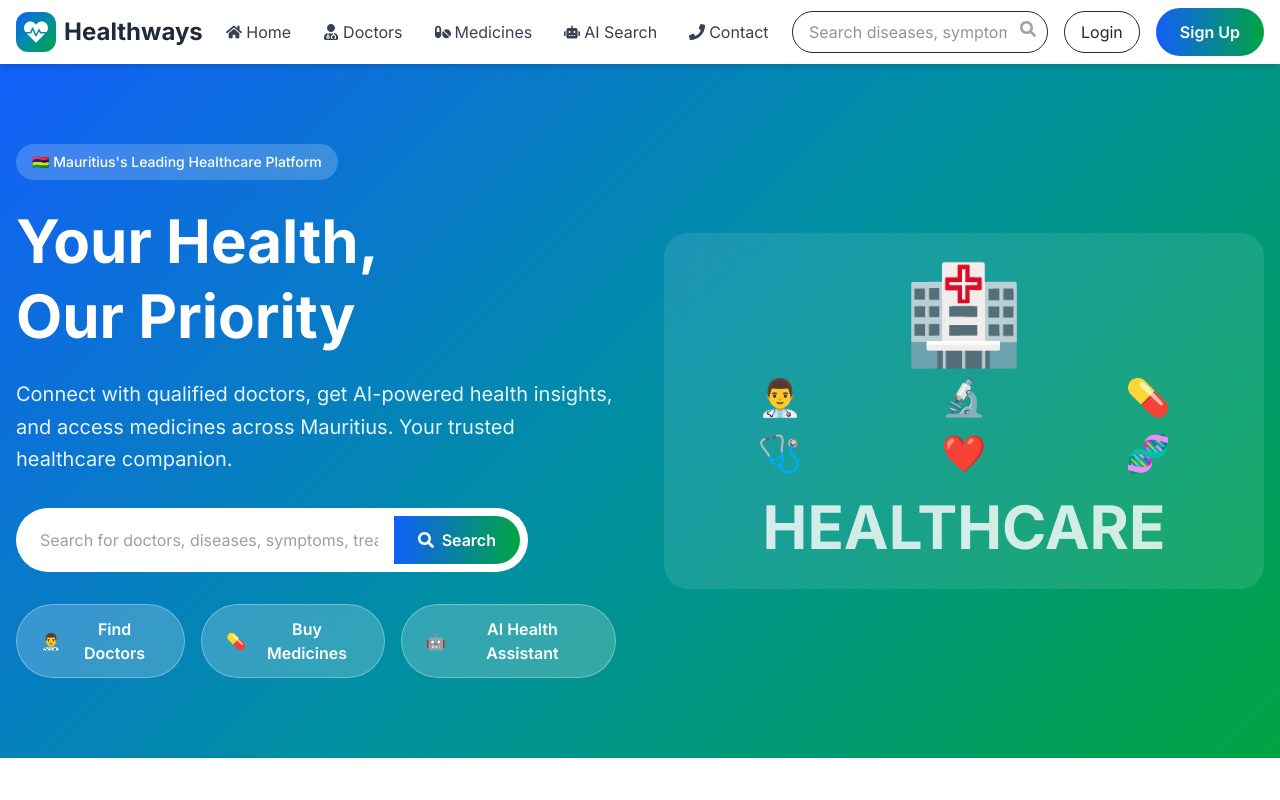
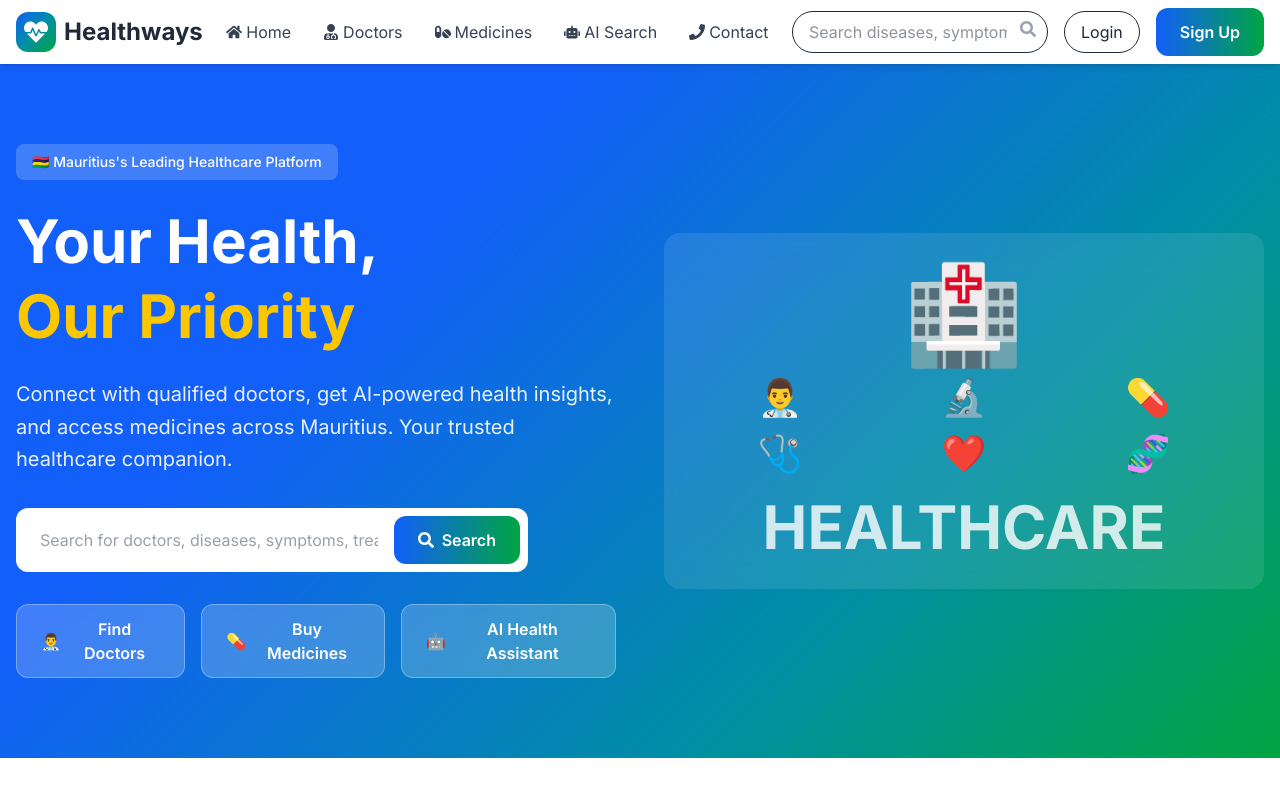
Before and after one commit to guillaume1146/healthways-typescript, a Next.js app: page / in a window 1280 px wide. Shown: the top 800 px of the page. Built offline with nearby package versions, Linux system fonts and the light colour scheme.

Commit message:
improve gradient

```diff
--- a/app/doctors/page.tsx
+++ b/app/doctors/page.tsx
@@ -4,7 +4,7 @@
 import PageHeader from '@/components/shared/PageHeader'
 import EmptyState from '@/components/shared/EmptyState'
 import ProfessionalBanner from '@/components/shared/ProfessionalBanner'
-import { FaUserMd, FaSearch, FaStethoscope } from 'react-icons/fa'
+import { FaSearch, FaStethoscope } from 'react-icons/fa'
 
 export default function DoctorsPage() {
   const [searchQuery, setSearchQuery] = useState<string>('')
--- a/app/globals.css
+++ b/app/globals.css
@@ -12,7 +12,7 @@
     background: linear-gradient(90deg, #125ff9 0%, #00a542 100%);
     color: white;
     padding: 0.75rem 1.5rem;
-    border-radius: 9999px;
+    border-radius: 0.75rem;
     font-weight: 600;
     transition: all 0.3s;
     border: none;
@@ -49,12 +49,11 @@
     background: linear-gradient(135deg, #125ff9 0%, #008fa3 50%, #00a542 100%) !important;
   }
 
-  .bg-gradient-footer {
-    background: linear-gradient(135deg, #125ff9 0%, #008fa3 50%, #00a542 100%) !important;
+  .bg-gradient-hero {
+    background: linear-gradient(135deg, #125ff9 0%, #125ff9 30%, #008fa3 70%, #00a542 100%) !important;
   }
 
-  /* Alternative if the above doesn't work */
-  footer.bg-gradient-main {
-    background: linear-gradient(135deg, #125ff9 0%, #008fa3 50%, #00a542 100%) !important;
+  .bg-gradient-footer {
+    background: linear-gradient(135deg, #125ff9 0%, #125ff9 30%, #008fa3 70%, #00a542 100%) !important;
   }
 }
--- a/components/home/HeroSection.tsx
+++ b/components/home/HeroSection.tsx
@@ -12,18 +12,18 @@
   }
 
   return (
-    <section className="bg-gradient-main text-white py-20 relative overflow-hidden">
+    <section className="bg-gradient-hero text-white py-20 relative overflow-hidden">
       <div className="container mx-auto px-4">
         <div className="grid lg:grid-cols-2 gap-12 items-center">
           {/* Content */}
           <div>
-            <div className="inline-flex items-center bg-white/20 backdrop-blur-sm rounded-full px-4 py-2 mb-6">
-              <span className="text-sm font-medium text-white">🇲🇺 Mauritius's Leading Healthcare Platform</span>
+            <div className="inline-flex items-center bg-white/20 backdrop-blur-sm rounded-lg px-4 py-2 mb-6">
+              <span className="text-sm font-medium text-white">🇲🇺 Mauritius&apos;s Leading Healthcare Platform</span>
             </div>
 
             <h1 className="text-5xl lg:text-6xl font-bold mb-6 leading-tight text-white">
               Your Health,<br />
-              <span className="text-highlight-yellow">Our Priority</span>
+              <span className="text-yellow-400">Our Priority</span>
             </h1>
 
             <p className="text-xl mb-8 text-white/90 leading-relaxed">
@@ -33,15 +33,15 @@
             </p>
 
             {/* Search Bar */}
-            <form onSubmit={handleSearch} className="bg-white rounded-full p-2 flex items-center max-w-lg mb-8">
+            <form onSubmit={handleSearch} className="bg-white rounded-xl p-2 flex items-center max-w-lg mb-8">
               <input
                 type="text"
                 value={searchQuery}
                 onChange={(e) => setSearchQuery(e.target.value)}
                 placeholder="Search for doctors, diseases, symptoms, treatments..."
-                className="flex-1 px-4 py-3 text-gray-700 outline-none rounded-l-full"
+                className="flex-1 px-4 py-3 text-gray-700 outline-none rounded-l-xl"
               />
-              <button type="submit" className="btn-gradient px-6 py-3 flex items-center gap-2 rounded-r-full">
+              <button type="submit" className="btn-gradient px-6 py-3 flex items-center gap-2 rounded-r-xl">
                 <FaSearch />
                 Search
               </button>
@@ -49,13 +49,13 @@
 
             {/* Action Buttons */}
             <div className="flex flex-col sm:flex-row gap-4">
-              <button className="bg-white/20 backdrop-blur-sm text-white border border-white/30 px-6 py-3 rounded-full font-semibold hover:bg-white/30 transition flex items-center gap-2">
+              <button className="bg-white/20 backdrop-blur-sm text-white border border-white/30 px-6 py-3 rounded-xl font-semibold hover:bg-white/30 transition flex items-center gap-2">
                 <span>👨‍⚕️</span> Find Doctors
               </button>
-              <button className="bg-white/20 backdrop-blur-sm text-white border border-white/30 px-6 py-3 rounded-full font-semibold hover:bg-white/30 transition flex items-center gap-2">
+              <button className="bg-white/20 backdrop-blur-sm text-white border border-white/30 px-6 py-3 rounded-xl font-semibold hover:bg-white/30 transition flex items-center gap-2">
                 <span>💊</span> Buy Medicines
               </button>
-              <button className="bg-white/20 backdrop-blur-sm text-white border border-white/30 px-6 py-3 rounded-full font-semibold hover:bg-white/30 transition flex items-center gap-2">
+              <button className="bg-white/20 backdrop-blur-sm text-white border border-white/30 px-6 py-3 rounded-xl font-semibold hover:bg-white/30 transition flex items-center gap-2">
                 <span>🤖</span> AI Health Assistant
               </button>
             </div>
@@ -64,7 +64,7 @@
           {/* Healthcare Illustration */}
           <div className="hidden lg:block">
             <div className="relative">
-              <div className="bg-white/10 backdrop-blur-lg rounded-3xl p-8 text-center animate-float">
+              <div className="bg-white/10 backdrop-blur-lg rounded-2xl p-8 text-center animate-float">
                 <div className="text-8xl mb-4">🏥</div>
                 <div className="grid grid-cols-3 gap-4 text-4xl">
                   <div>👨‍⚕️</div>
--- a/components/layout/Footer.tsx
+++ b/components/layout/Footer.tsx
@@ -46,7 +46,7 @@
   ]
 
   return (
-    <footer className="bg-gradient-main text-white">
+    <footer className="bg-gradient-footer text-white">
       {/* Call to Action Section */}
       <div className="py-16">
         <div className="container mx-auto px-4 text-center">
@@ -58,10 +58,10 @@
             needs. Start your journey to better health today.
           </p>
           <div className="flex flex-col sm:flex-row gap-4 justify-center">
-            <button className="bg-white text-primary-blue px-8 py-3 rounded-full font-semibold hover:bg-gray-100 transition">
+            <button className="bg-white text-primary-blue px-8 py-3 rounded-xl font-semibold hover:bg-gray-100 transition">
               Get Started Free →
             </button>
-            <button className="border-2 border-white text-white px-8 py-3 rounded-full font-semibold hover:bg-white hover:text-primary-blue transition">
+            <button className="border-2 border-white text-white px-8 py-3 rounded-xl font-semibold hover:bg-white hover:text-primary-blue transition">
               Learn More
             </button>
           </div>
@@ -166,9 +166,9 @@
                   <input
                     type="email"
                     placeholder="Enter your email"
-                    className="flex-1 px-4 py-2 rounded-l-full text-gray-700 outline-none"
+                    className="flex-1 px-4 py-2 rounded-l-xl text-gray-700 outline-none"
                   />
-                  <button className="bg-white text-primary-blue px-6 py-2 rounded-r-full font-semibold hover:bg-gray-100 transition">
+                  <button className="btn-gradient px-6 py-2 rounded-r-xl font-semibold text-white">
                     Subscribe
                   </button>
                 </div>
@@ -197,7 +197,7 @@
           {/* Medical Disclaimer */}
           <div className="mt-8 p-4 bg-red-500/20 border border-red-400/30 rounded-lg">
             <p className="text-sm text-white/90">
-              <strong>Medical Disclaimer:</strong> Medicine purchases must be taken on doctor's prescription.
+              <strong>Medical Disclaimer:</strong> Medicine purchases must be taken on doctor&apos;s prescription.
               This platform provides general health information for educational purposes only.
               Always consult qualified healthcare professionals for medical advice.
             </p>
--- a/components/shared/MedicalDisclaimer.tsx
+++ b/components/shared/MedicalDisclaimer.tsx
@@ -8,7 +8,7 @@
         <div>
           <h4 className="font-semibold text-red-800 mb-2">Important Medical Disclaimer</h4>
           <p className="text-red-700 text-sm leading-relaxed mb-3">
-            All medicine purchases must be made with a valid doctor's prescription. This platform provides
+            All medicine purchases must be made with a valid doctor&apos;s prescription. This platform provides
             general health information for educational purposes only. Always consult qualified healthcare
             professionals for proper diagnosis, treatment, and medical advice.
           </p>
--- a/tailwind.config.ts
+++ b/tailwind.config.ts
@@ -15,12 +15,13 @@
       },
       backgroundImage: {
         'gradient-main': 'linear-gradient(135deg, #125ff9 0%, #008fa3 50%, #00a542 100%)',
+        'gradient-hero': 'linear-gradient(135deg, #125ff9 0%, #125ff9 30%, #008fa3 70%, #00a542 100%)',
         'gradient-button': 'linear-gradient(90deg, #125ff9 0%, #00a542 100%)',
         'gradient-blue': 'linear-gradient(135deg, #125ff9 0%, #008fa3 100%)',
         'gradient-green': 'linear-gradient(135deg, #00a542 0%, #008fa3 100%)',
         'gradient-purple': 'linear-gradient(135deg, #008fa3 0%, #125ff9 100%)',
         'gradient-orange': 'linear-gradient(135deg, #00a542 0%, #125ff9 100%)',
-        'gradient-footer': 'linear-gradient(135deg, #125ff9 0%, #008fa3 50%, #00a542 100%)',
+        'gradient-footer': 'linear-gradient(135deg, #125ff9 0%, #125ff9 30%, #008fa3 70%, #00a542 100%)',
       },
     },
   },
```
